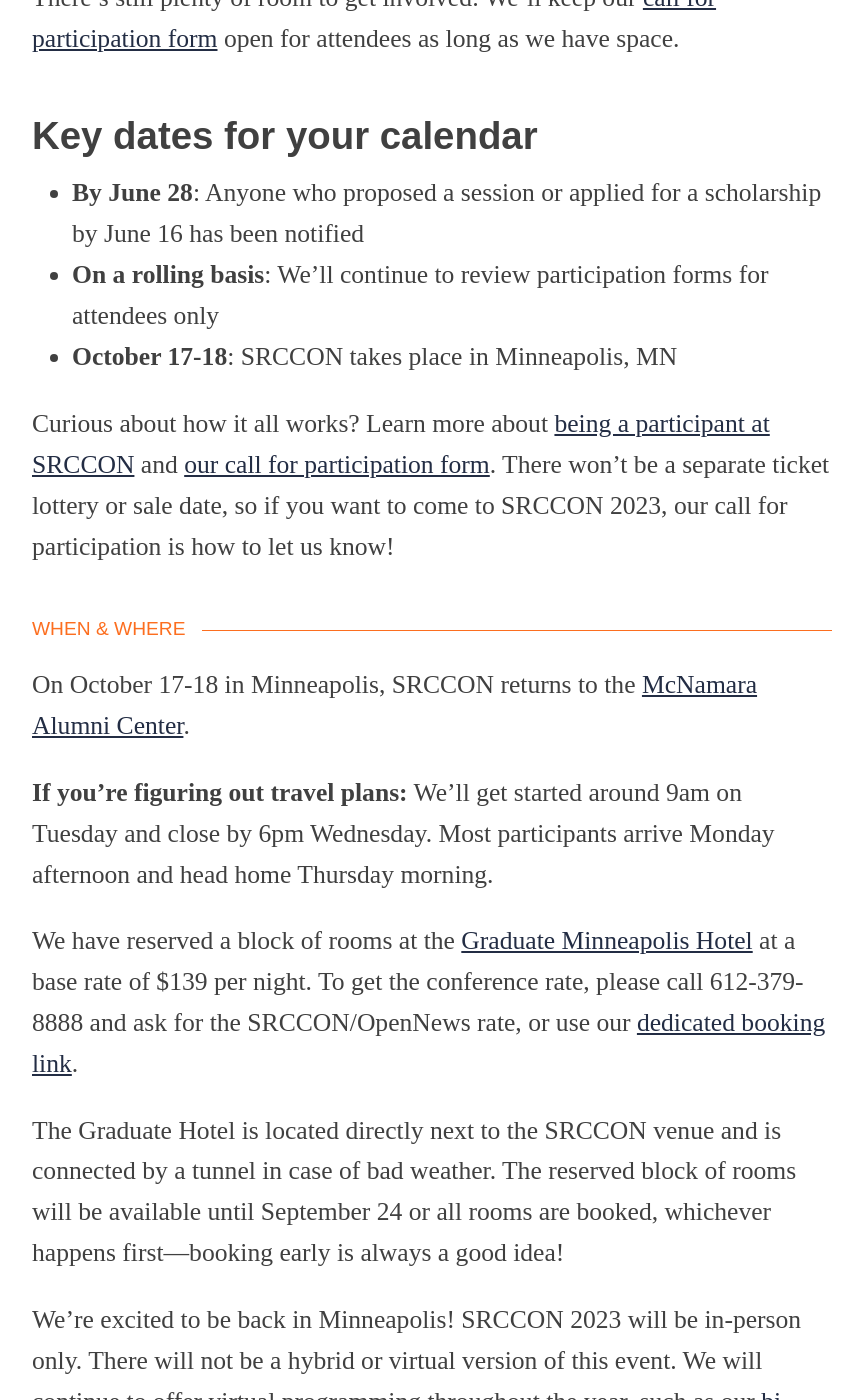
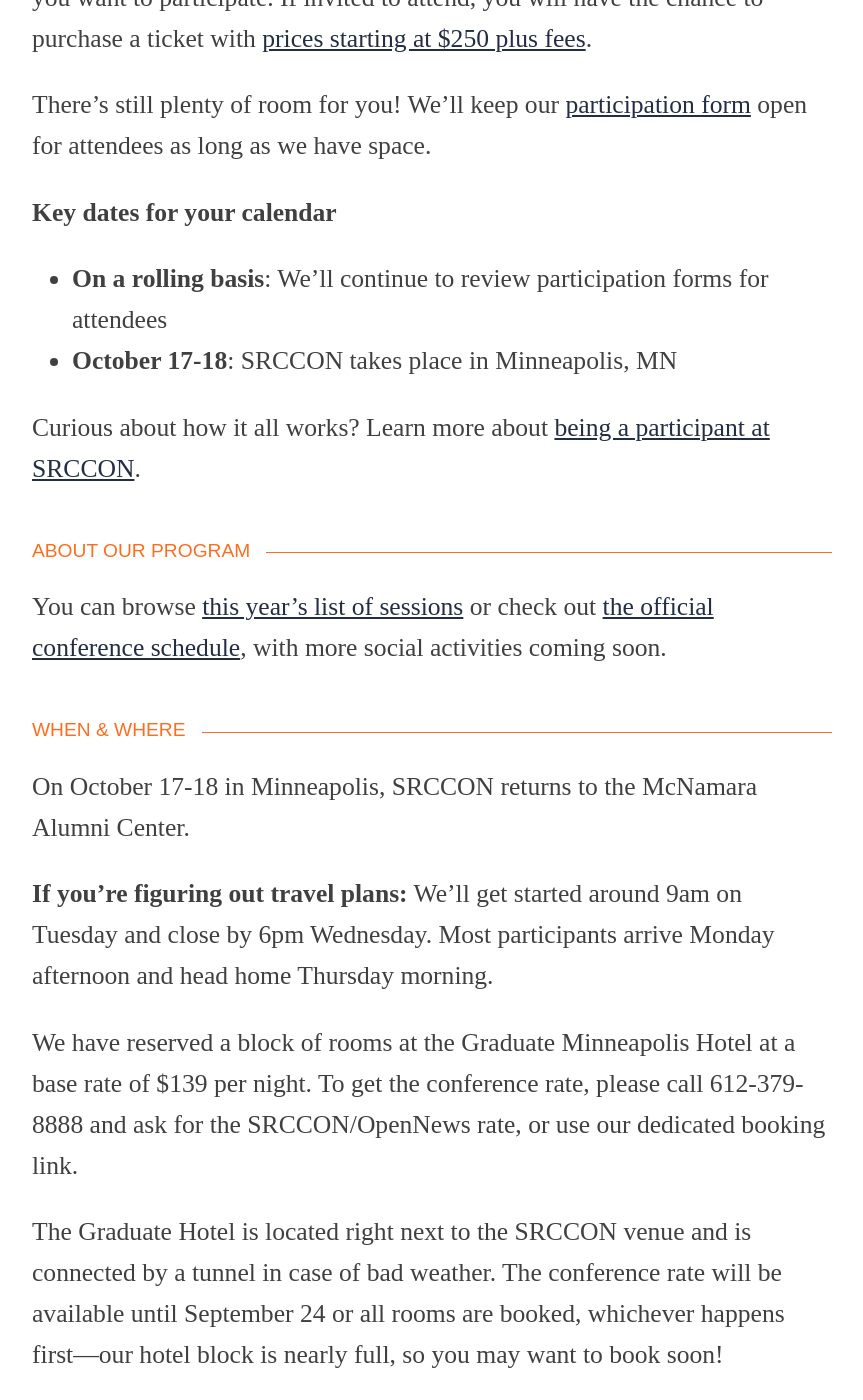
Before and after one commit to OpenNews/srccon-2023, a Jekyll site: the page built from homepage.md, in a window 1280 px wide and 1400 px high, scrolled down 1318 px. Shown: the whole window, without its empty margins (208-1071 px from the left). Built offline with Jekyll 4.4.1, drawn with Linux system fonts in a browser that asks for light colours; some web fonts are replaced; our own code applies the rules of GitHub Pages for plain Markdown files; some of the changed text lies outside the part shown.

Commit message:
add schedule link and notes to homepage

```diff
--- a/_layouts/simple_layout.html
+++ b/_layouts/simple_layout.html
@@ -54,7 +54,7 @@
             {% endif %}
             {% if page.section == 'homepage' %}<p class="big-type">A peer-led conference from <a href="https://opennews.org">OpenNews</a> for&nbsp;journalists who want to transform their work, their organizations, and their communities.</p>{% endif %}
             <div class="sub-nav">
-                <a href="/attendees/">Attendee guide</a> &nbsp;&bull;&nbsp; <a href="/program/">Program</a> &nbsp;&bull;&nbsp; <a href="/sponsors/">Sponsor SRCCON</a> &nbsp;&bull;&nbsp; <a href="/volunteers/">Volunteer!</a>
+                <a href="/attendees/">Attendee guide</a> &nbsp;&bull;&nbsp; <a href="/schedule/">Schedule</a> &nbsp;&bull;&nbsp; <a href="/sponsors/">Sponsor SRCCON</a> &nbsp;&bull;&nbsp; <a href="/volunteers/">Volunteer!</a>
                 {% if page.cta_button_text %}
                 <a href="{{ page.cta_button_link }}" class="button">{{ page.cta_button_text }}</a>
                 {% else %}
--- a/homepage.md
+++ b/homepage.md
@@ -5,31 +5,36 @@
 
 ### Be a part of SRCCON 2023
 
-# Our call for participation is open!
+# [Our schedule for SRCCON 2023 is here!](/schedule)
 
-**Attend SRCCON:** [Our call for participation form is open](/participation/form) with questions to tell us how you want to participate. If invited to attend, you will have the chance to purchase a ticket with [prices starting at $250 plus fees](/attendees/#tickets).
+Check out the amazing sessions this community has planned for each day. And stay tuned, because we still have an evening program with social sessions and activities coming soon!
 
-**Our program:** We just published [our initial list of accepted sessions](/program/), so take a look at what we have planned for this year!
+↪ [See the SRCCON schedule](/schedule) 🎉
 
-There's still plenty of room to get involved: We'll keep our [call for participation form](/participation/form) open for attendees as long as we have space.
+**How to get involved:** [Our call for participation form](/participation/form) is where to let us know you want to participate. If invited to attend, you will have the chance to purchase a ticket with [prices starting at $250 plus fees](/attendees/#tickets).
 
-## Key dates for your calendar
+There's still plenty of room for you! We'll keep our [participation form](/participation/form) open for attendees as long as we have space.
 
-* **By June 28**: Anyone who proposed a session or applied for a scholarship by June 16 has been notified
-* **On a rolling basis**: We'll continue to review participation forms for attendees only
+**Key dates for your calendar**
+
+* **On a rolling basis**: We'll continue to review participation forms for attendees
 * **October 17-18**: SRCCON takes place in Minneapolis, MN
 
-Curious about how it all works? Learn more about [being a participant at SRCCON](/attendees) and [our call for participation form](/participation/form). There won't be a separate ticket lottery or sale date, so if you want to come to SRCCON 2023, our call for participation is how to let us know!
+Curious about how it all works? Learn more about [being a participant at SRCCON](/attendees).
+
+### About our program
+
+You can browse [this year's list of sessions](/program) or check out [the official conference schedule](/schedule), with more social activities coming soon.
 
 ### When & where
 
-On October 17-18 in Minneapolis, SRCCON returns to the [McNamara Alumni Center](https://www.google.com/maps/place/McNamara+Alumni+Center/@44.975199,-93.2301774,17z/data=!3m1!4b1!4m5!3m4!1s0x52b32d18ed516031:0x5f984f594ceab6ad!8m2!3d44.975199!4d-93.2279887).
+On October 17-18 in Minneapolis, SRCCON returns to the McNamara Alumni Center.
 
-**If you're figuring out travel plans:** We’ll get started around 9am on Tuesday and close by 6pm Wednesday. Most participants arrive Monday afternoon and head home Thursday morning.
+**If you’re figuring out travel plans:** We’ll get started around 9am on Tuesday and close by 6pm Wednesday. Most participants arrive Monday afternoon and head home Thursday morning.
 
-We have reserved a block of rooms at the [Graduate Minneapolis Hotel](https://www.graduatehotels.com/minneapolis/) at a base rate of $139 per night. To get the conference rate, please call 612-379-8888 and ask for the SRCCON/OpenNews rate, or use our [dedicated booking link](https://www.graduatehotels.com/minneapolis/#/booking/step-1?group=1700311&arrive=10%2F15%2F2023&depart=10%2F20%2F2023).
+We have reserved a block of rooms at the Graduate Minneapolis Hotel at a base rate of $139 per night. To get the conference rate, please call 612-379-8888 and ask for the SRCCON/OpenNews rate, or use our dedicated booking link.
 
-The Graduate Hotel is located directly next to the SRCCON venue and is connected by a tunnel in case of bad weather. The reserved block of rooms will be available until September 24 or all rooms are booked, whichever happens first—booking early is always a good idea!
+The Graduate Hotel is located right next to the SRCCON venue and is connected by a tunnel in case of bad weather. The conference rate will be available until September 24 or all rooms are booked, whichever happens first—our hotel block is nearly full, so you may want to book soon!
 
 We're excited to be back in Minneapolis! SRCCON 2023 will be in-person only. There will not be a hybrid or virtual version of this event. We will continue to offer virtual programming throughout the year, such as our [bi-weekly community calls](https://opennews.org/what/community/calls), and expect that several sessions will be documented publicly on our site Source.
 
--- a/schedule/sessions.json
+++ b/schedule/sessions.json
@@ -31,7 +31,7 @@
   },
   {
     "id": "your-data-is-racist",
-    "title": "Your data is racist...\": What does equitable data journalism look like when the data itself is biased?",
+    "title": "\"Your data is racist...\": What does equitable data journalism look like when the data itself is biased?",
     "description": "Data is EVERYWHERE. Our social interactions, activities and behaviors create a lot of data. And, your data, our data, is racist. This is more than chatbots going rogue. The collection, implementation and presentation in data journalism—the same frameworks which underpin many of our new emerging technologies—are inherently biased. With that in mind, how do we have meaningful conversations about data equity, social justice and data justice?",
     "facilitators": "Dana Amihere, Sarah Schmalbach Beck",
     "time": "10-11:15am",
@@ -76,7 +76,7 @@
   },
   {
     "id": "positive-psychology-role",
-    "title": "Using positive psychology to grow into your next role.",
+    "title": "Using positive psychology to grow into your next role",
     "description": "The science of positive psychology uses our attributes and characteristics to build on our positive values, not detract from what we want taken away. In particular, [job crafting](https://hbr.org/2020/03/what-job-crafting-looks-like) is an exercise everyone in change-making, new and experimental roles should undertake at least once in their career. \nI'd like to lead a group in building out their leader lines (or, the moments in their life when they lead in non-work related ways to identify times of strength and compassion), and a job crafting process engineering diagram to take the elements of your current job and understand how to delegate and build on what you're good at.",
     "facilitators": "Annemarie Dooling",
     "time": "10-11:15am",
```
